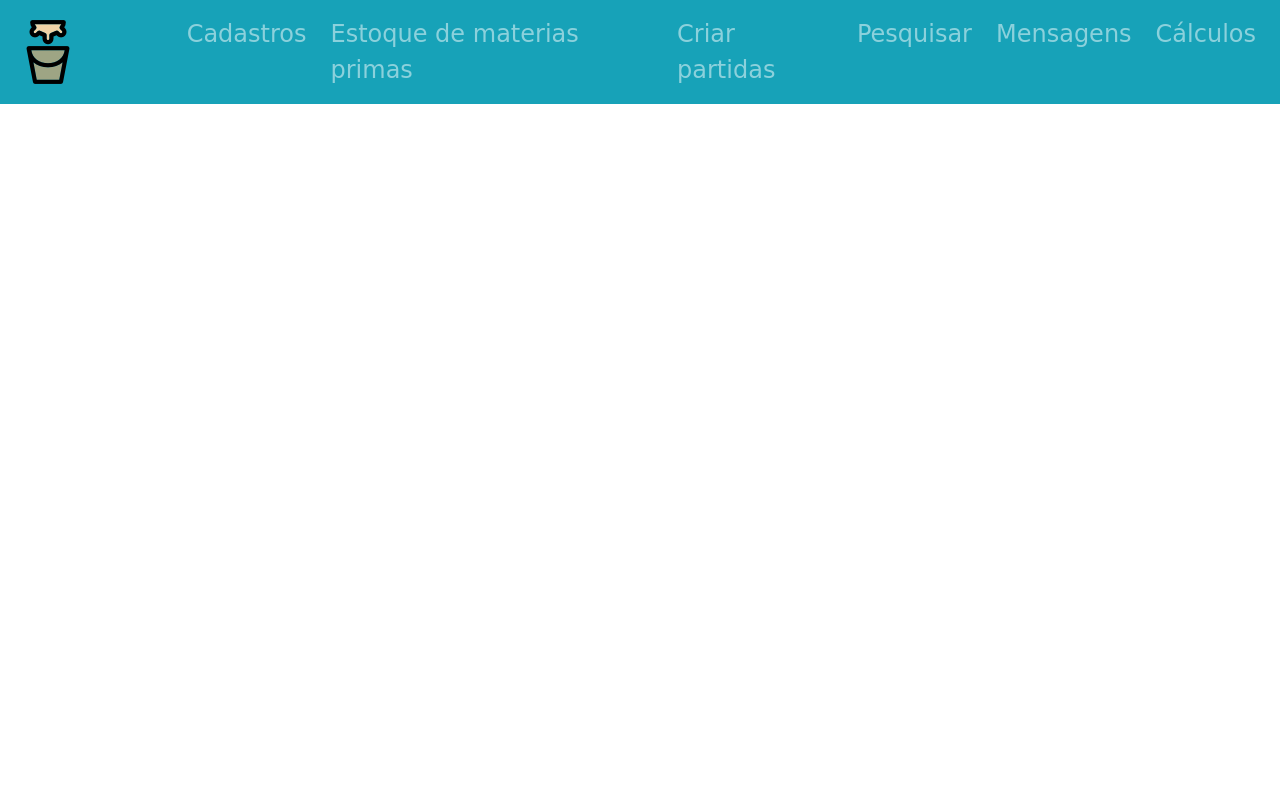
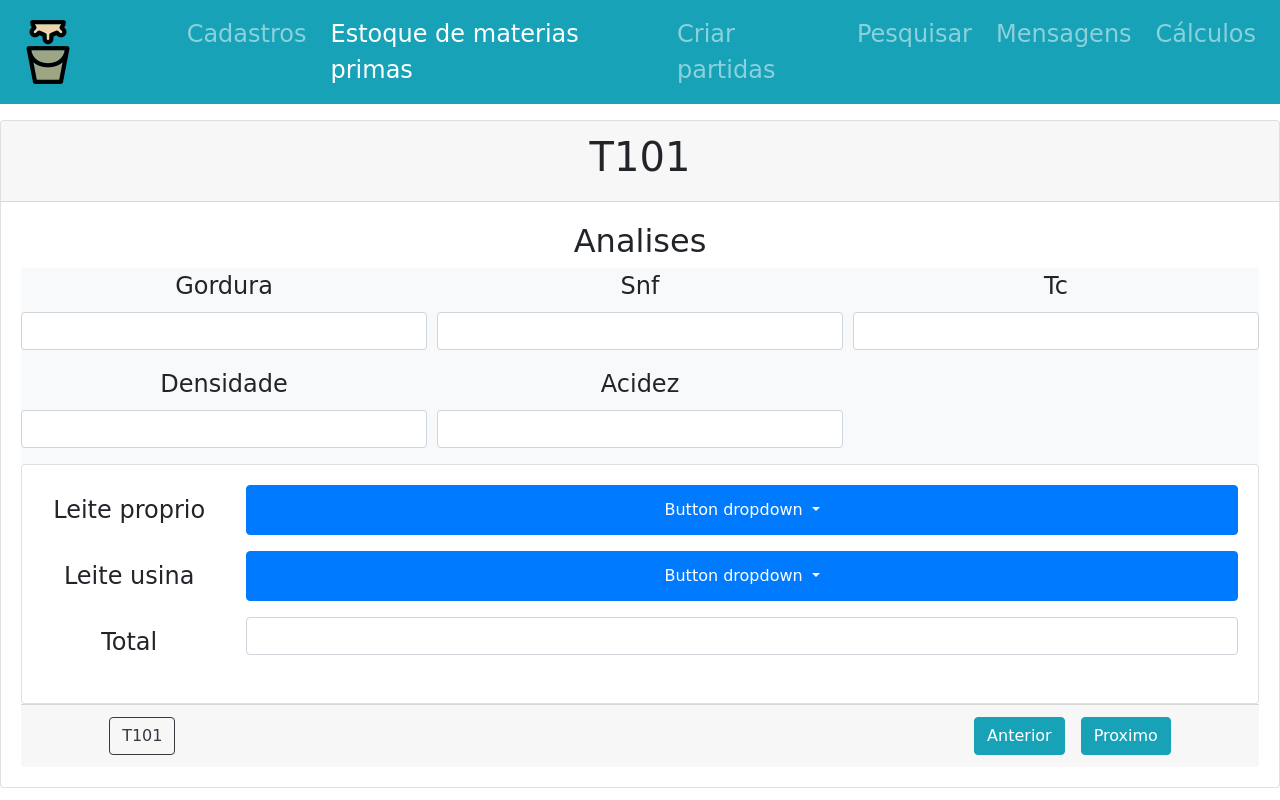
Before and after one commit to farley-melo/PelManualView, an Angular app: page /estoque in a window 1280 px wide. Before the commit this address led to /. Built offline with nearby package versions, Linux system fonts and the light colour scheme.

Commit message:
Inicio do layout de estoque

```diff
--- a/src/app/app-routing.module.ts
+++ b/src/app/app-routing.module.ts
@@ -2,7 +2,8 @@ import { NgModule } from '@angular/core';
 import { RouterModule, Routes } from '@angular/router';
 
 const routes: Routes = [
-  {path:'cadastro-estoque-materias-primas',loadChildren:()=>import('./cadastro/cadastro.module').then(m=>m.CadastroModule)}
+  {path:'cadastro-estoque-materias-primas',loadChildren:()=>import('./cadastro/cadastro.module').then(m=>m.CadastroModule)},
+  {path:'estoque',loadChildren:()=>import('./estoque/estoque.module').then(m=>m.EstoqueModule)}
 ];
 
 @NgModule({
--- a/src/app/app.component.html
+++ b/src/app/app.component.html
@@ -14,7 +14,7 @@
         </div>
       </li>
       <li class="nav-item ml-2" routerLinkActive="active">
-        <a class="nav-link" href="#">Estoque de materias primas</a>
+        <a class="nav-link" routerLink="estoque">Estoque de materias primas</a>
       </li>
       <li class="nav-item ml-2"routerLinkActive="active">
         <a class="nav-link" href="#">Criar partidas</a>
--- /dev/null
+++ b/src/app/estoque/estoque/estoque.component.html
@@ -0,0 +1,84 @@
+<div class="card text-center mt-3 font">
+  <div class="card-header">
+    <h1>T101</h1>
+  </div>
+  <div class="card-body">
+    <h2>Analises</h2>
+    <form class="bg-light">
+      <div class="form-row">
+        <div class="form-group col-md-4">
+          <label for="gordura">Gordura</label>
+          <input type="text" class="form-control" id="gordura" >
+        </div>
+        <div class="form-group col-md-4">
+          <label for="snf">Snf</label>
+          <input type="text" class="form-control" id="snf" >
+        </div>
+        <div class="form-group col-md-4">
+          <label for="tc">Tc</label>
+          <input type="text" class="form-control" id="tc" >
+        </div>
+        <div class="form-group col-md-4">
+          <label for="densidade">Densidade</label>
+          <input type="text" class="form-control" id="densidade" >
+        </div>
+        <div class="form-group col-md-4">
+          <label for="acidez">Acidez</label>
+          <input type="text" class="form-control" id="acidez" >
+        </div>
+      </div>
+    </form>
+    <div class="card">
+      <div class="card-body">
+        <form>
+          <div class="form-group row">
+            <label  class="col-sm-2 col-form-label">Leite proprio</label>
+            <div class="btn-group col-sm-10" dropdown>
+              <button id="button-basic" dropdownToggle type="button" class="btn btn-primary dropdown-toggle"
+                      aria-controls="dropdown-basic">
+                Button dropdown <span class="caret"></span>
+              </button>
+              <ul id="dropdown-basic" *dropdownMenu class="dropdown-menu"
+                  role="menu" aria-labelledby="button-basic">
+                <li role="menuitem"><a class="dropdown-item" href="#">Action</a></li>
+                <li role="menuitem"><a class="dropdown-item" href="#">Another action</a></li>
+                <li role="menuitem"><a class="dropdown-item" href="#">Something else here</a></li>
+                <li class="divider dropdown-divider"></li>
+                <li role="menuitem"><a class="dropdown-item" href="#">Separated link</a>
+                </li>
+              </ul>
+            </div>
+          </div>
+          <div class="form-group row">
+            <label  class="col-sm-2 col-form-label">Leite usina</label>
+            <div class="btn-group col-sm-10" dropdown>
+              <button id="button-basic1" dropdownToggle type="button" class="btn btn-primary dropdown-toggle"
+                      aria-controls="dropdown-basic1">
+                Button dropdown <span class="caret"></span>
+              </button>
+              <ul id="dropdown-basic1" *dropdownMenu class="dropdown-menu"
+                  role="menu" aria-labelledby="button-basic">
+                <li role="menuitem"><a class="dropdown-item" href="#">Action</a></li>
+                <li role="menuitem"><a class="dropdown-item" href="#">Another action</a></li>
+                <li role="menuitem"><a class="dropdown-item" href="#">Something else here</a></li>
+                <li class="divider dropdown-divider"></li>
+                <li role="menuitem"><a class="dropdown-item" href="#">Separated link</a>
+                </li>
+              </ul>
+            </div>
+          </div>
+          <div class="form-group row">
+            <label  class="col-sm-2 col-form-label">Total</label>
+            <div class="col-sm-10">
+              <input type="text" class="form-control" >
+            </div>
+          </div>
+        </form>
+      </div>
+  </div>
+  <div class="card-footer text-muted">
+    <button class="btn btn btn-outline-dark">T101</button>
+    <button class="btn btn btn-info offset-8">Anterior</button>
+    <button class="btn btn btn-info ml-3">Proximo</button>
+  </div>
+</div>
--- /dev/null
+++ b/src/app/estoque/estoque/estoque.component.ts
@@ -0,0 +1,15 @@
+import { Component, OnInit } from '@angular/core';
+
+@Component({
+  selector: 'app-estoque',
+  templateUrl: './estoque.component.html',
+  styleUrls: ['./estoque.component.css']
+})
+export class EstoqueComponent implements OnInit {
+
+  constructor() { }
+
+  ngOnInit(): void {
+  }
+
+}
```
Also changed, not shown: src/app/estoque/estoque-routing.module.ts (added, +13 -0 lines), src/app/estoque/estoque.module.ts (added, +15 -0 lines), src/app/estoque/estoque/estoque.component.css (added).
